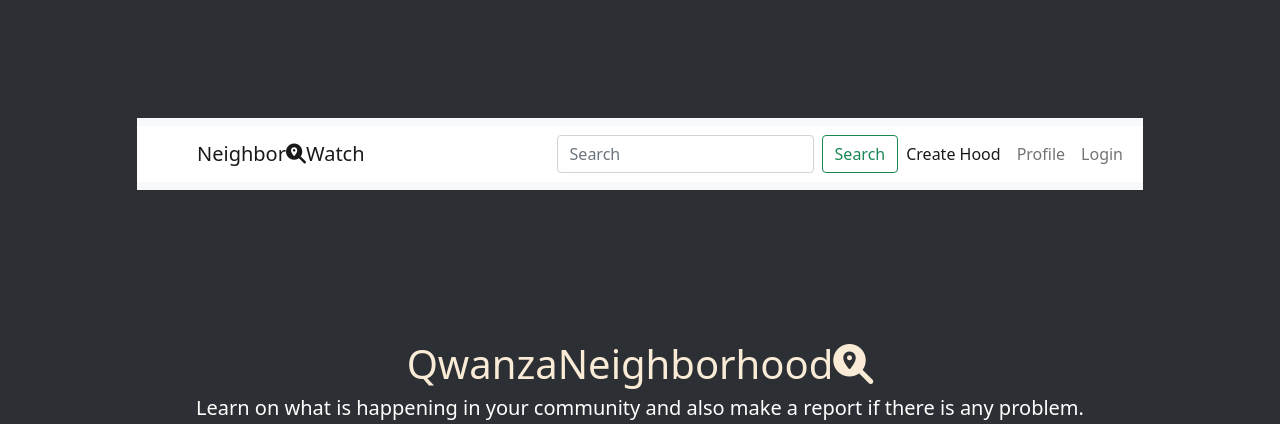
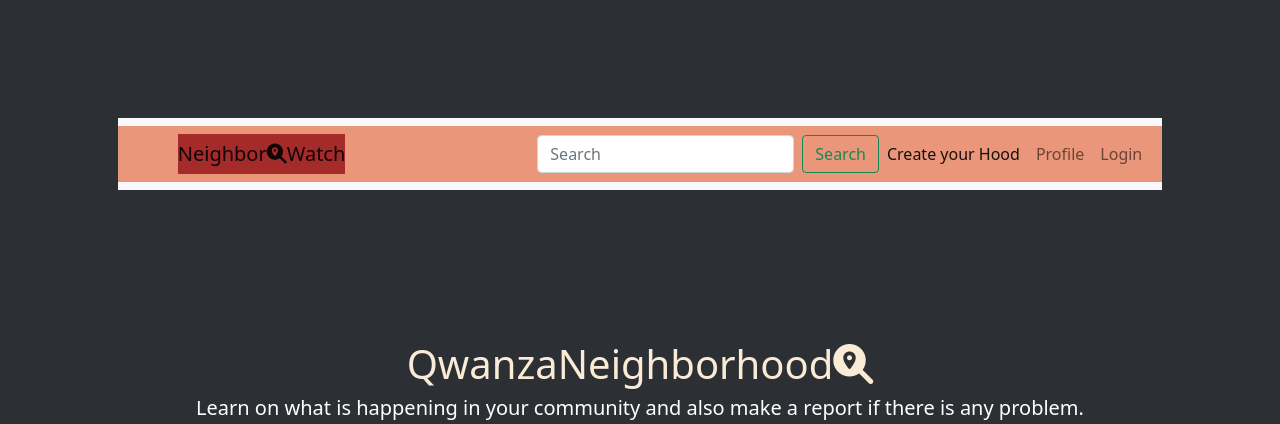
Before and after one commit to Shawn9717/Neighberhood, a Django app: page / in a window 1280 px wide. Shown: the top 424 px of the page. Run offline with Django 4.2, Linux system fonts and the light colour scheme; data that the repository does not hold is empty; some libraries are stand-ins or nearby versions; some web fonts are replaced.

Commit message:
add lincence

```diff
--- a/homepage/templates/home/navbar.html
+++ b/homepage/templates/home/navbar.html
@@ -1,10 +1,10 @@
 
-  <nav class="navbar navbar-expand-lg navbar-light bg-light" style="background-color: white;">
-    <div class="container-fluid" style="background-color: white;">
+  <nav class="navbar navbar-expand-lg navbar-light bg-light" style="background-color: #E9967A;">
+    <div class="container-fluid" style="background-color: #E9967A;">
       <a style="margin-left: 2rem;" class="navbar-brand" href="#">
        <!-- <nav class="navbar navbar-light bg-light">
             <div class="container-fluid">-->
-              <a class="navbar-brand" href="#" style="background-color: transparent;">
+              <a class="navbar-brand" href="#" style="background-color: #A52A2A;">
             Neighbor<i class="fas fa-search-location"></i>Watch
               </a>
 
@@ -34,7 +34,7 @@
         <span class="navbar-text">
             <ul class="navbar-nav me-auto mb-2 mb-lg-0">
                 <li class="nav-item">
-                  <a class="nav-link active" aria-current="page" href="{% url 'homepage:new_post' %}">Create Hood</i></a>
+                  <a class="nav-link active" aria-current="page" href="{% url 'homepage:new_post' %}">Create  your Hood</i></a>
                 </li>
                 <li class="nav-item">
                   <a class="nav-link" href="{% url 'users:profile' %}">Profile</a>
```
